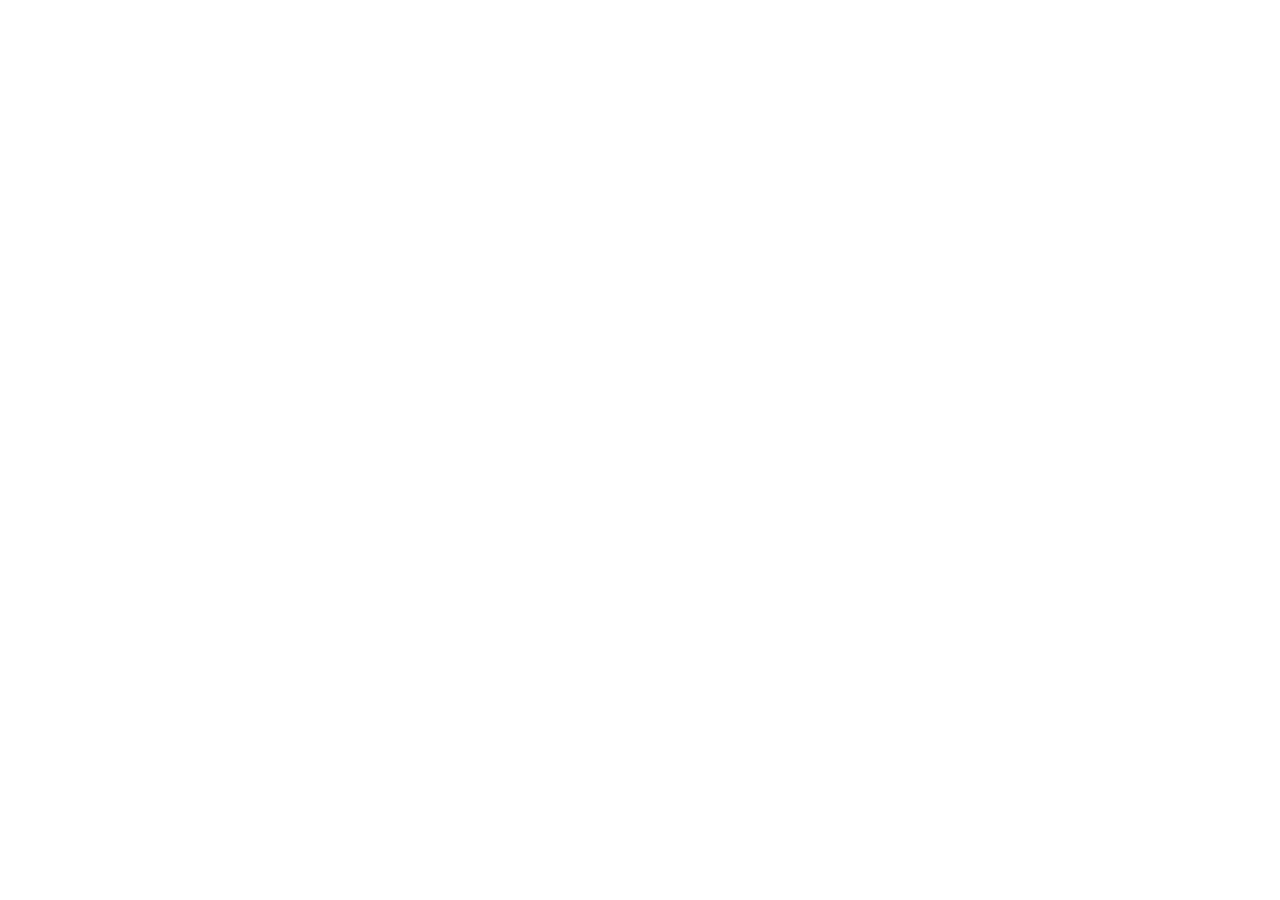
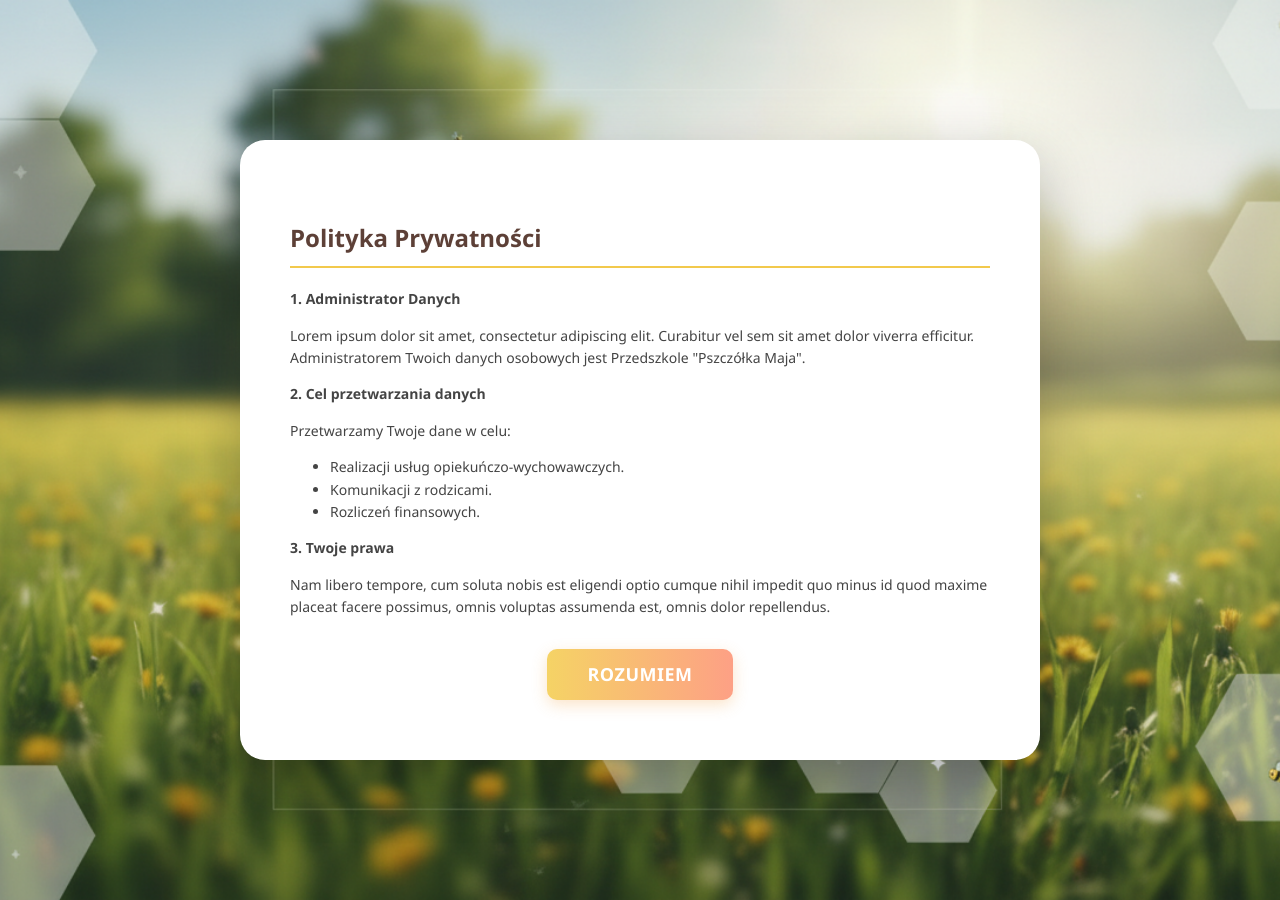
Before and after one commit to Dawelo1/e-dziennik, a React (Vite) app in the folder frontend/: page /polityka-prywatnosci in a window 1280 px wide. Before the commit this address had no page. Before the commit the page ends 800 px from the top, so only its background shows below. Built offline with nearby package versions, Linux system fonts and the light colour scheme.

Commit message:
strona regulamin i polityka prywatnosci

```diff
--- a/frontend/src/App.jsx
+++ b/frontend/src/App.jsx
@@ -3,6 +3,8 @@
 import Login from './Login';
 import ForgotPassword from './ForgotPassword';
 import ResetPassword from './ResetPassword';
+import Terms from './Terms';
+import PrivacyPolicy from './PrivacyPolicy';
 
 // Tymczasowy komponent Dashboard
 const Dashboard = () => {
@@ -29,6 +31,8 @@
         <Route path="/reset-hasla" element={<ResetPassword />} />
 
         <Route path="/dashboard" element={<Dashboard />} />
+        <Route path="/regulamin" element={<Terms />} />
+        <Route path="/polityka-prywatnosci" element={<PrivacyPolicy />} />
       </Routes>
     </Router>
   );
--- a/frontend/src/Login.jsx
+++ b/frontend/src/Login.jsx
@@ -125,8 +125,13 @@
 
         {/* Stopka */}
         <div className="footer-links">
-          <span>Regulamin</span>
-          <span>Polityka Prywatności</span>
+          {/* Zamieniamy <span> na <Link> */}
+          <Link to="/regulamin" style={{ color: '#999', textDecoration: 'none' }}>
+            Regulamin
+          </Link>
+          <Link to="/polityka-prywatnosci" style={{ color: '#999', textDecoration: 'none' }}>
+            Polityka Prywatności
+          </Link>
         </div>
       </div>
     </div>
--- /dev/null
+++ b/frontend/src/PrivacyPolicy.jsx
@@ -0,0 +1,50 @@
+import React from 'react';
+import { Link } from 'react-router-dom';
+import './Login.css';
+import bgImage from './assets/bg.png';
+
+const PrivacyPolicy = () => {
+  return (
+    <div className="login-container" style={{ backgroundImage: `url(${bgImage})`, alignItems: 'flex-start', paddingTop: '50px', paddingBottom: '50px', overflowY: 'auto' }}>
+      <div className="login-card" style={{ maxWidth: '800px', textAlign: 'left', margin: 'auto' }}>
+
+        <h2 style={{ color: '#5d4037', marginBottom: '20px', borderBottom: '2px solid #f2c94c', paddingBottom: '10px' }}>
+          Polityka Prywatności
+        </h2>
+
+        <div style={{ color: '#444', lineHeight: '1.6', fontSize: '14px' }}>
+          <p><strong>1. Administrator Danych</strong></p>
+          <p>
+            Lorem ipsum dolor sit amet, consectetur adipiscing elit. Curabitur vel sem sit amet dolor viverra efficitur.
+            Administratorem Twoich danych osobowych jest Przedszkole "Pszczółka Maja".
+          </p>
+
+          <p><strong>2. Cel przetwarzania danych</strong></p>
+          <p>
+            Przetwarzamy Twoje dane w celu:
+            <ul>
+                <li>Realizacji usług opiekuńczo-wychowawczych.</li>
+                <li>Komunikacji z rodzicami.</li>
+                <li>Rozliczeń finansowych.</li>
+            </ul>
+          </p>
+
+          <p><strong>3. Twoje prawa</strong></p>
+          <p>
+            Nam libero tempore, cum soluta nobis est eligendi optio cumque nihil impedit quo minus id quod maxime placeat facere possimus,
+            omnis voluptas assumenda est, omnis dolor repellendus.
+          </p>
+        </div>
+
+        <div style={{ marginTop: '30px', textAlign: 'center' }}>
+          <Link to="/" className="login-btn" style={{ textDecoration: 'none', display: 'inline-block', width: 'auto', padding: '12px 40px' }}>
+            Rozumiem
+          </Link>
+        </div>
+
+      </div>
+    </div>
+  );
+};
+
+export default PrivacyPolicy;
--- /dev/null
+++ b/frontend/src/Terms.jsx
@@ -0,0 +1,51 @@
+import React from 'react';
+import { Link } from 'react-router-dom';
+import './Login.css';
+import bgImage from './assets/bg.png';
+
+const Terms = () => {
+  return (
+    <div className="login-container" style={{ backgroundImage: `url(${bgImage})`, alignItems: 'flex-start', paddingTop: '50px', paddingBottom: '50px', overflowY: 'auto' }}>
+      <div className="login-card" style={{ maxWidth: '800px', textAlign: 'left', margin: 'auto' }}>
+
+        <h2 style={{ color: '#5d4037', marginBottom: '20px', borderBottom: '2px solid #f2c94c', paddingBottom: '10px' }}>
+          Regulamin Przedszkola
+        </h2>
+
+        <div style={{ color: '#444', lineHeight: '1.6', fontSize: '14px' }}>
+          <p><strong>§1. Postanowienia ogólne</strong></p>
+          <p>
+            Lorem ipsum dolor sit amet, consectetur adipiscing elit. Sed do eiusmod tempor incididunt ut labore et dolore magna aliqua.
+            Ut enim ad minim veniam, quis nostrud exercitation ullamco laboris nisi ut aliquip ex ea commodo consequat.
+          </p>
+
+          <p><strong>§2. Opłaty i Płatności</strong></p>
+          <p>
+            Duis aute irure dolor in reprehenderit in voluptate velit esse cillum dolore eu fugiat nulla pariatur.
+            Excepteur sint occaecat cupidatat non proident, sunt in culpa qui officia deserunt mollit anim id est laborum.
+          </p>
+
+          <p><strong>§3. Obecność i Nieobecność</strong></p>
+          <p>
+            Sed ut perspiciatis unde omnis iste natus error sit voluptatem accusantium doloremque laudantium, totam rem aperiam,
+            eaque ipsa quae ab illo inventore veritatis et quasi architecto beatae vitae dicta sunt explicabo.
+          </p>
+
+          <p>
+            Nemo enim ipsam voluptatem quia voluptas sit aspernatur aut odit aut fugit, sed quia consequuntur magni dolores eos
+            qui ratione voluptatem sequi nesciunt.
+          </p>
+        </div>
+
+        <div style={{ marginTop: '30px', textAlign: 'center' }}>
+          <Link to="/" className="login-btn" style={{ textDecoration: 'none', display: 'inline-block', width: 'auto', padding: '12px 40px' }}>
+            Zamknij i wróć
+          </Link>
+        </div>
+
+      </div>
+    </div>
+  );
+};
+
+export default Terms;
```
